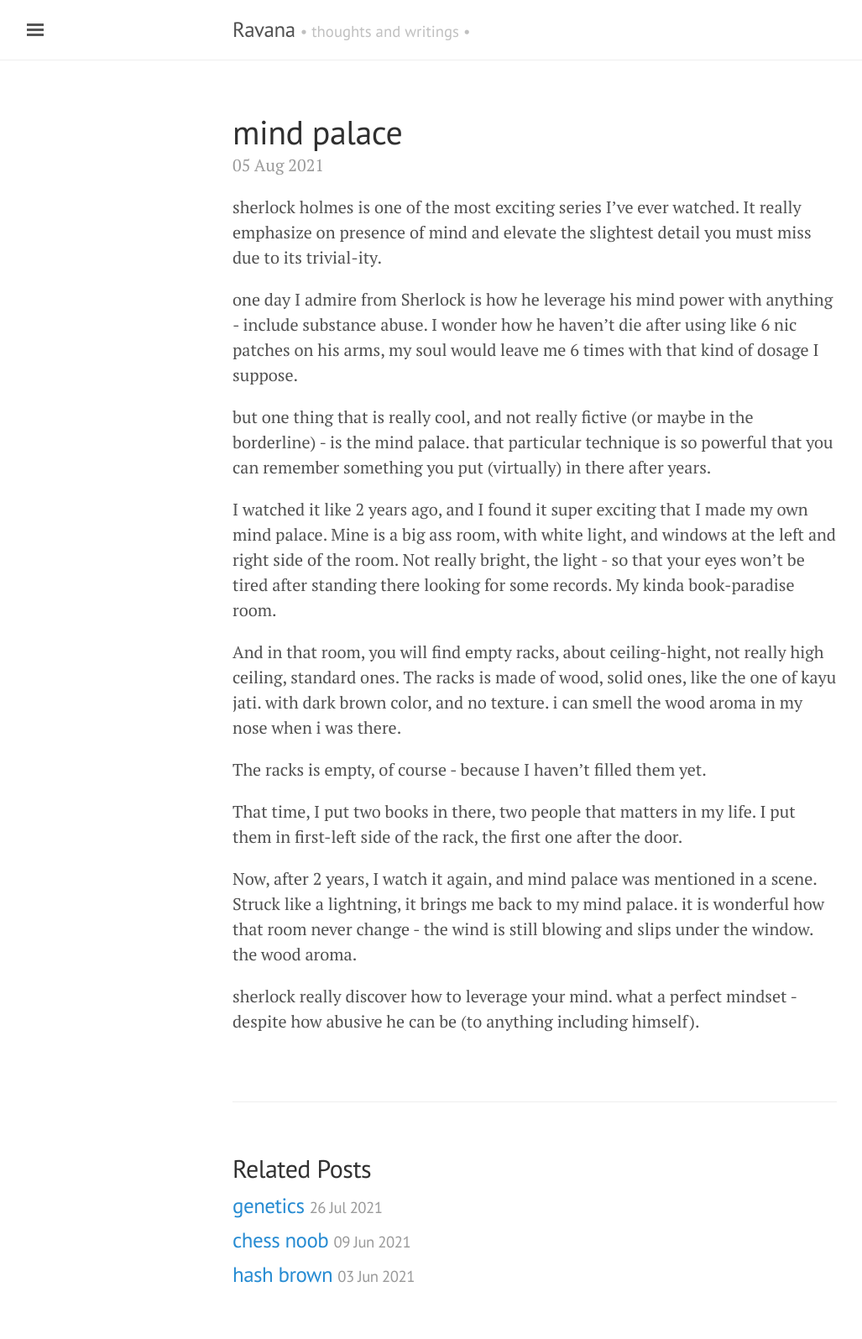
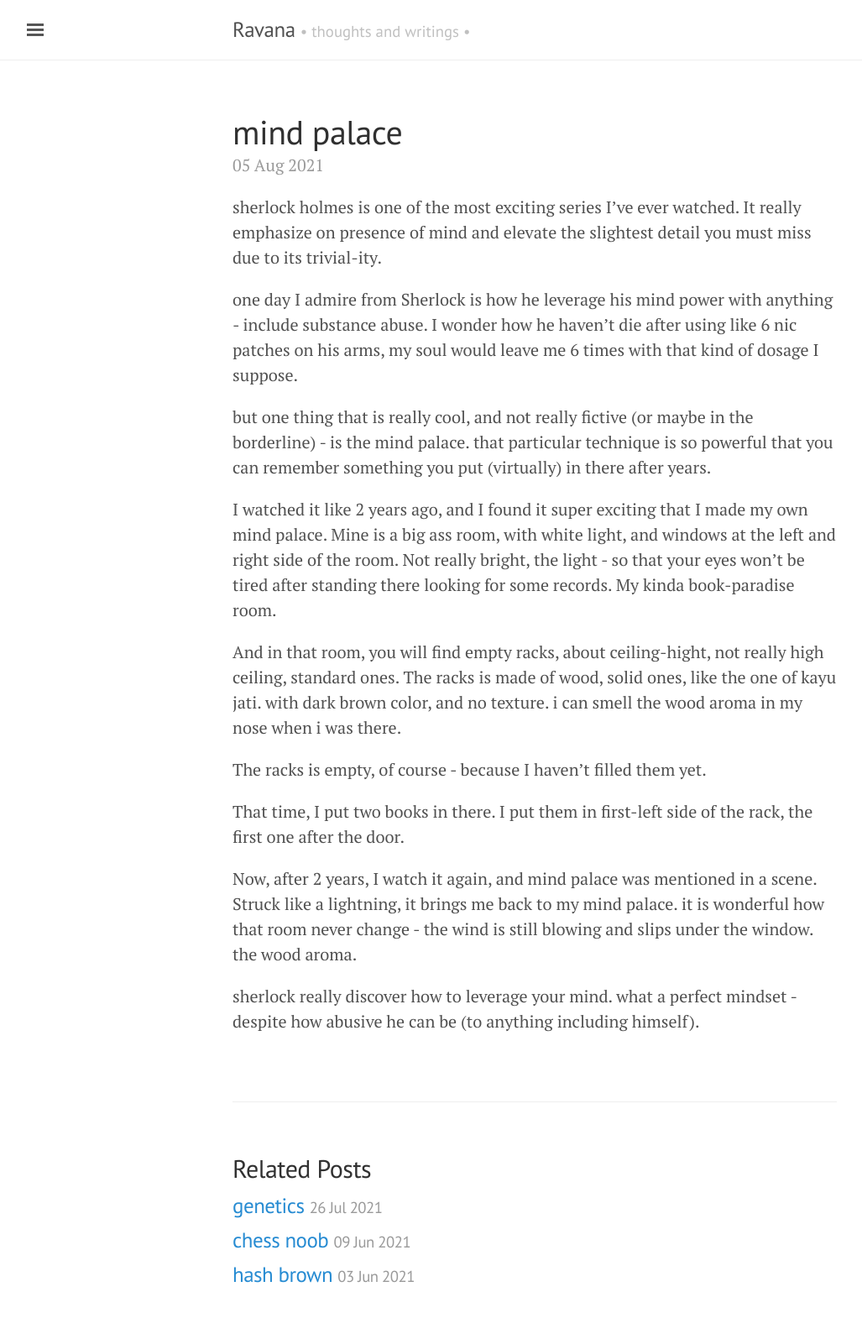
Before and after one commit to ronaatxendit/martabacc.github.io, a Jekyll site: the page built from _posts/2021-8-5-mind palace.md, in a window 1280 px wide. Shown: the whole page at 84% size, without its empty margins (3-1030 px from the left). Built offline with Jekyll 4.4.1, drawn with Linux system fonts in a browser that asks for light colours.

Commit message:
chore(tag): add post

```diff
--- a/_posts/2021-8-5-mind palace.md
+++ b/_posts/2021-8-5-mind palace.md
@@ -15,7 +15,7 @@ And in that room, you will find empty racks, about ceiling-hight, not really hig
 
 The racks is empty, of course - because I haven't filled them yet.
 
-That time, I put two books in there, two people that matters in my life. I put them in first-left side of the rack, the first one after the door.
+That time, I put two books in there. I put them in first-left side of the rack, the first one after the door.
 
 Now, after 2 years, I watch it again, and mind palace was mentioned in a scene. Struck like a lightning, it brings me back to my mind palace. it is wonderful how that room never change - the wind is still blowing and slips under the window. the wood aroma.
 
```
